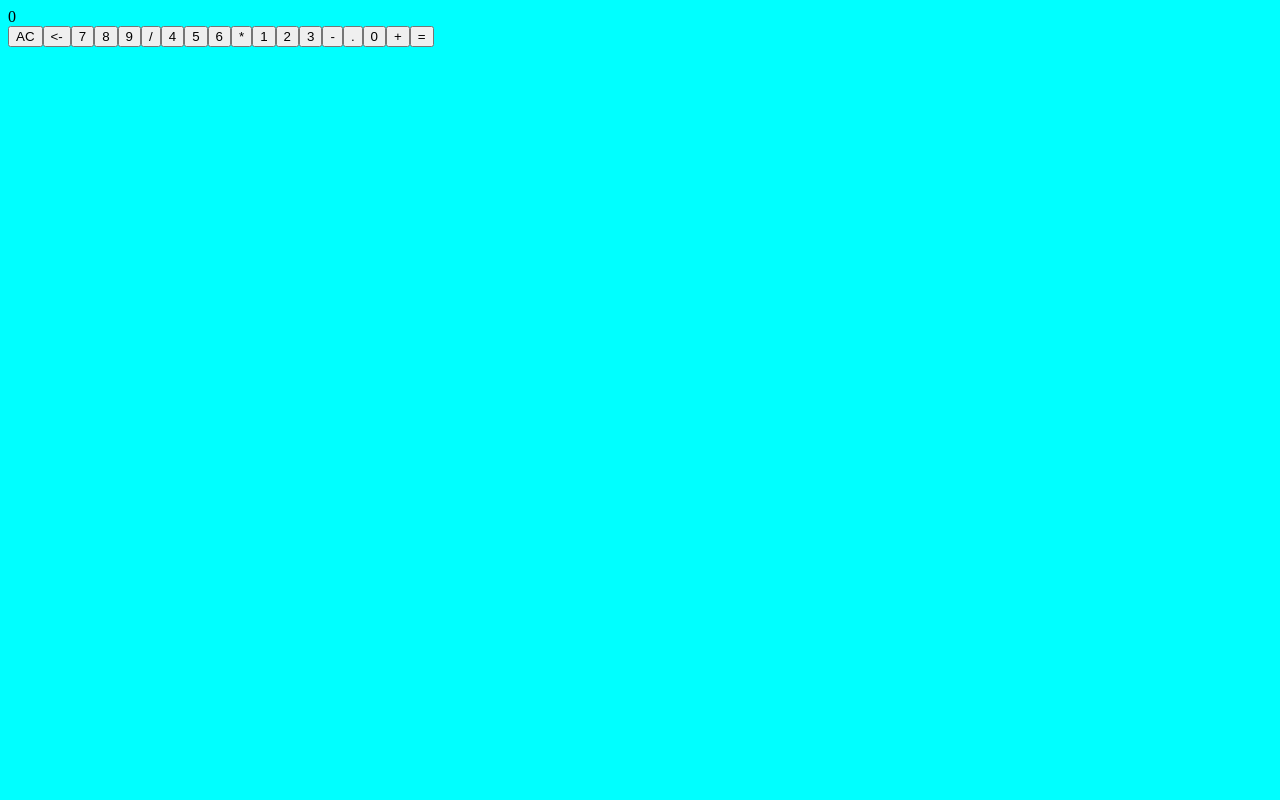
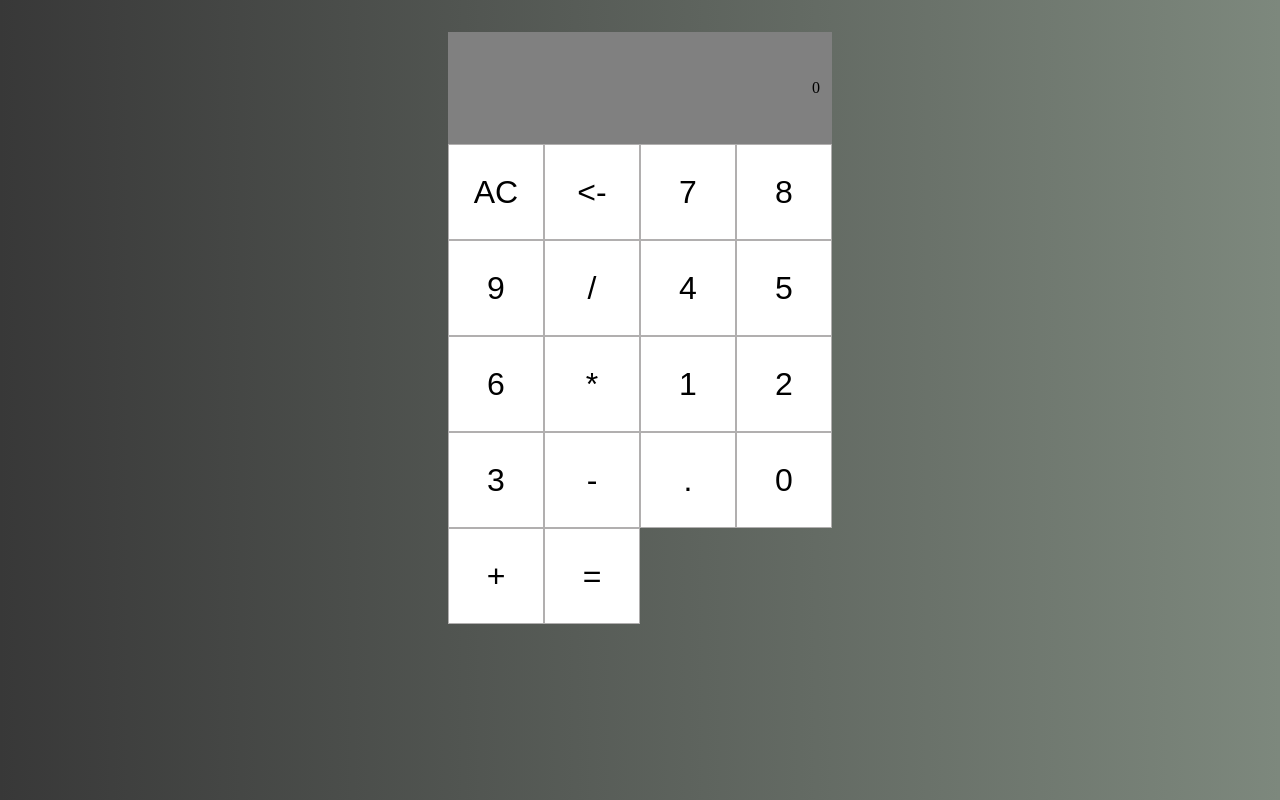
Before and after one commit to saad-ken/Calculator, a React (Create React App) app: page / in a window 1280 px wide. Built offline with nearby package versions, Linux system fonts and the light colour scheme.

Commit message:
added css

```diff
--- a/src/components/Keys.js
+++ b/src/components/Keys.js
@@ -2,7 +2,7 @@ import React from 'react'
 
 const Keys = ({lable,click}) => {
     return (
-       <input type="button" value={lable}  onClick={click} />
+       <input className='keys' type="button" value={lable}  onClick={click} />
     )
 }
 
--- a/src/styles/styles.css
+++ b/src/styles/styles.css
@@ -1,3 +1,36 @@
+* {
+  margin: 0;
+  padding: 0;
+}
+
 body {
-  background-color: aqua;
+  background: linear-gradient(to right, rgb(56, 56, 56), rgb(125, 136, 125));
 }
+
+.calculator__body {
+  display: grid;
+  margin-top: 2rem;
+  grid-template-columns: repeat(4, 6rem);
+  grid-template-rows: minmax(7rem, auto) repeat(5, 6rem);
+  justify-content: center;
+}
+
+.calculator__result {
+  grid-column: 1 /-1;
+  background-color: gray;
+  display: flex;
+  flex-direction: column;
+  align-items: flex-end;
+  justify-content: space-around;
+  padding: 0.75rem;
+  word-wrap: break-word;
+  word-break: break-all;
+}
+
+.keys {
+  cursor: pointer;
+  font-size: 2rem;
+  border: 1px solid rgba(92, 87, 87, 0.473);
+  outline: 0;
+  background-color: rgb(255, 255, 255);
+}
```
